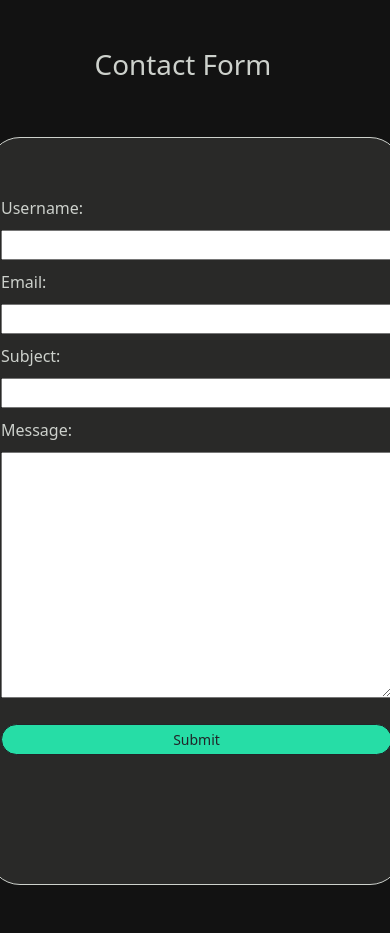
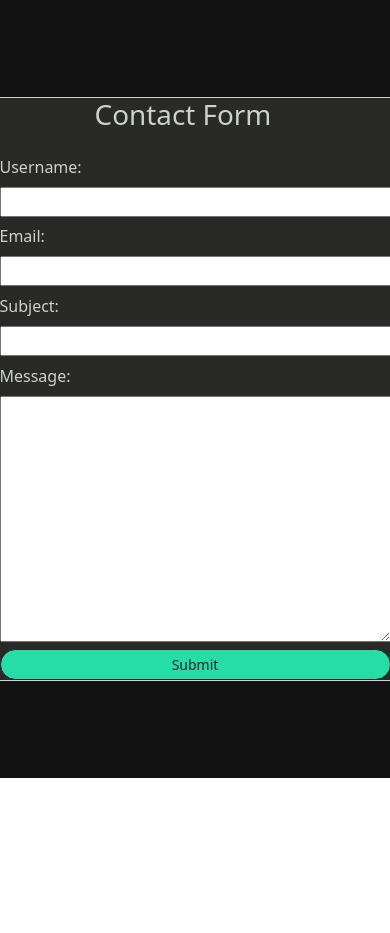
Before and after one commit to nebula1989/UpOnYourLuck, a Django app: page /contact in a window 390 px wide. Shown: the part 66-999 px from the top of the page. After the commit the page ends 844 px from the top, so only its background shows below. Run offline with Django 4.2, Linux system fonts and the light colour scheme; parts of the project's set-up code (start-up, migrations or seed data) failed here and were passed over; some libraries are stand-ins or nearby versions.

Commit message:
fixed responsive views on majority of devices

```diff
--- /dev/null
+++ b/contact/static/user/styles2.css
@@ -0,0 +1,59 @@
+#dashboard-banner {
+  color: black;
+}
+
+html,
+body {
+  height: 100vh;
+  width: 100%;
+  background-color: #121212;
+}
+
+.form-rounded {
+  border-radius: 1rem;
+}
+
+.banner-img {
+  background-color: #222224;
+  height: 900px;
+  border-top: 1rem;
+  border-color: transparent;
+}
+
+#dashboard-banner {
+  color: black;
+}
+
+#container {
+  height: calc(100vh - 66px);
+  overflow: hidden;
+  display: flex;
+  align-items: center;
+  justify-content: center;
+}
+
+#inner-form-wrapper {
+  width: 45em;
+  background-color: #292928;
+  border-radius: 2rem;
+  border-style: solid;
+  border-color: #cdd1cc;
+  border-width: 0.1rem;
+}
+
+.form-rounded {
+  border-radius: 1rem;
+}
+
+.banner-img {
+  background-color: #222224;
+  height: 900px;
+  border-top: 1rem;
+  border-color: transparent;
+}
+
+@media (max-width: 450px) {
+}
+
+@media only screen and (min-width: 1440px) {
+}
--- a/contact/templates/contact.html
+++ b/contact/templates/contact.html
@@ -4,48 +4,53 @@
 
 {% block content %}
 
-
-<!--Title for the page-->
-<div class="row" style="width: 100%;">
-    <div class="col-lg-7 mx-auto text-center pt-5">
-        <h1 style="color: #CDD1CC;">Contact Form</h1>
-     </div>
-</div>
-
 {% block css %}
 
     <link rel="stylesheet" href="https://cdnjs.cloudflare.com/ajax/libs/font-awesome/6.0.0/css/all.min.css"/>
-    <link rel="stylesheet" type="text/css" href="{% static '/user/styles.css' %}" />
+    <link rel="stylesheet" type="text/css" href="{% static '/user/styles2.css' %}??{% now 'U' %}" />
 
 {% endblock %}
 
 
+<!--Title for the page-->
+<div id="container">
+
+
+
+
     <!--Form-->
 
-<div class="form group py-5" style="height: 100vh;">
-    <div class="row justify-content-center align-items-center h-100 " style="border-radius: 2rem;">
-        <div class="h-100 card" style="width: 45em; background-color: #292928; border-radius: 2rem; border-style: solid; border-color: #CDD1CC; border-width: 0.1rem; ">
-            <div class="col-lg-7 mx-auto text-left pt-5 50em">
+    <div class="form group py-1" id="body-wrapper" style="">
+
+        <div class="row justify-content-center align-items-center" style="border-radius: 2rem;">
+
+            <div class="h-100 card" id="inner-form-wrapper">
+                <div class="row" style="width: 100%;">
+                    <div class="col-lg-7 mx-auto text-center">
+                        <h1 style="color: #CDD1CC;">Contact Form</h1>
+                    </div>
+                </div>
+                <div class="col-lg-7 mx-auto text-left pt-2 50em">
                     <div class="col col-lg-10 col-xl-1" style="color: #CDD1CC; width: 100%;" >
 
                     <form action="" method="post" id="contact-form" style="display: flex; flex-direction: column;">
                         {% csrf_token %}
                         {{ form }}
-                    <input type="submit" value="Submit" class="btn btn-outline-dark rounded-pill btn-sm" style="transform: translateY(1rem); background-color: #26dda6;">
+                        <input type="submit" value="Submit" class="btn btn-outline-dark rounded-pill btn-sm" style=" background-color: #26dda6;">
                     </form>
                     </div>
                 </div>
             </div>
         </div>
     </div>
-
+</div>
 
 <script>
     let form = document.getElementById('contact-form');
     let formElements = form.children;
     // console.log(formElements.style);
     for(ele of form.children) {
-        ele.style.marginTop = '10px';
+        ele.style.marginTop = '2%';
     }
 
 </script>
```
Also changed, not shown: contact/static/user/styles.css (deleted, +0 -21 lines). Lines whose indentation alone changed are shown as unchanged.
